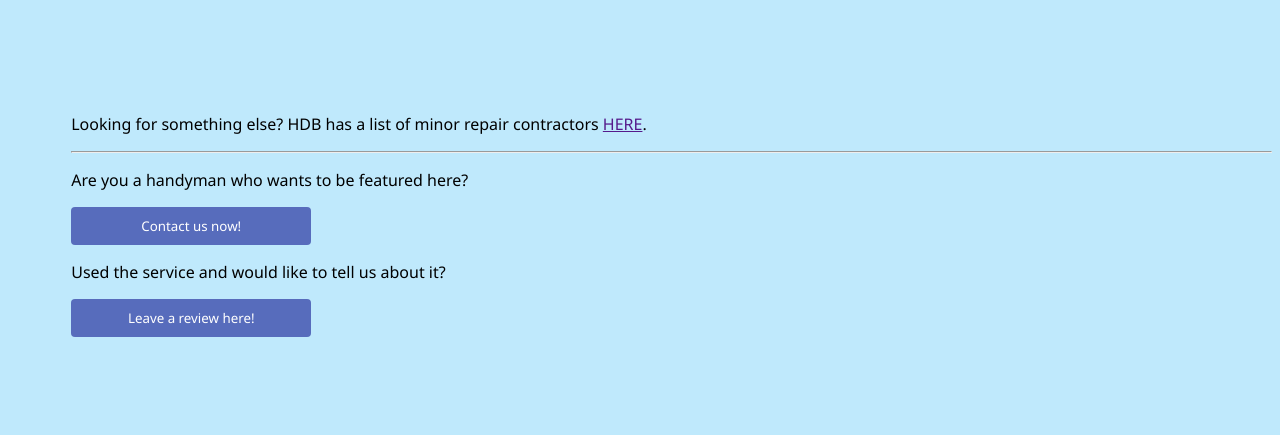
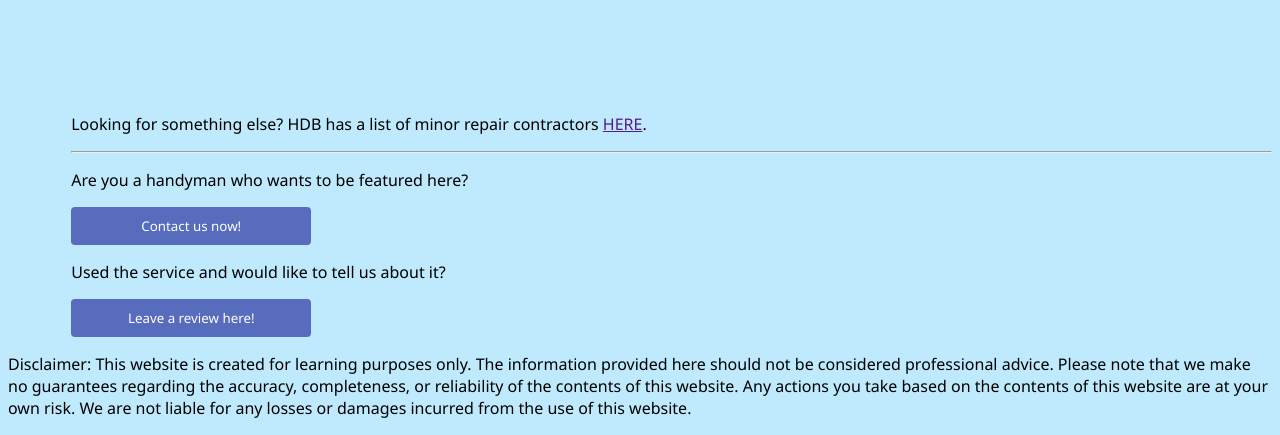
Before and after one commit to WilsonL0k3/fixMyHDB, a plain HTML site: page index.html in a window 1280 px wide. Shown: the part 550-985 px from the top of the page. Before the commit the page ends 895 px from the top, so only its background shows below. Drawn offline with Linux system fonts and the light colour scheme.

Commit message:
added Favicon

```diff
--- a/index.html
+++ b/index.html
@@ -4,7 +4,7 @@
     <meta charset="UTF-8">
     <meta name="viewport" content="width=device-width, initial-scale=1.0">
     <title>Fix My HDB</title>
-    <rel="icon" type="image/png" href="./Icons/construction.png">
+    <link rel="icon" type="image/png" href="./Icons/construction16x16.png">
     <link rel="stylesheet" href="styles.css">
 
 <!-- Google tag (gtag.js) -->
@@ -271,6 +271,11 @@
 
     </div>
 
+    <footer class="footer">
+        <p>Disclaimer:
+            This website is created for learning purposes only. The information provided here should not be considered professional advice. Please note that we make no guarantees regarding the accuracy, completeness, or reliability of the contents of this website. Any actions you take based on the contents of this website are at your own risk. We are not liable for any losses or damages incurred from the use of this website.
+        </p>
+        </footer>
 
 
 </body>
```
Also changed, not shown: Icons/construction.png (deleted), Icons/construction16x16.png (added).
